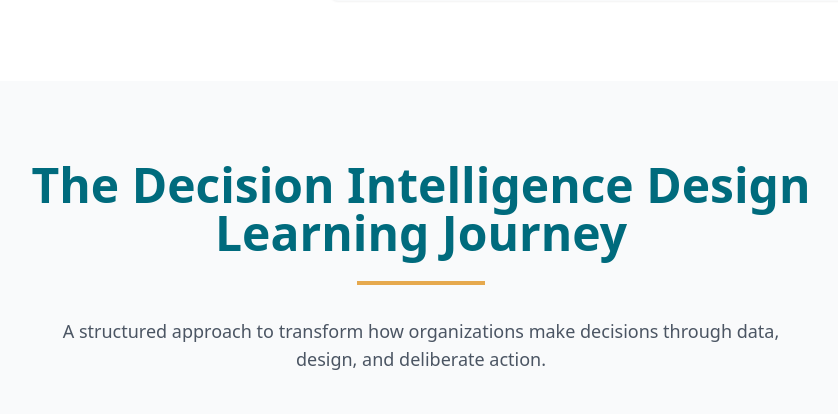
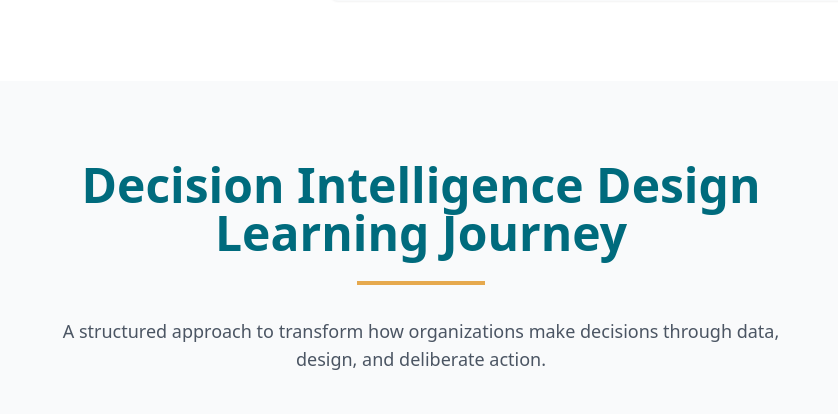
Before and after one commit to meaLuda/idi-website, a Django app: page /fellowship/decision-intelligence-design-academy in a window 1280 px wide. Shown: the part 4825-5239 px from the top of the page, without its empty margins (219-1057 px from the left). Run offline with Django 5.2, Linux system fonts and the light colour scheme; some libraries are stand-ins or nearby versions.

Commit message:
update on academy flow

```diff
--- a/templates/home/fellowship/academy.html
+++ b/templates/home/fellowship/academy.html
@@ -788,7 +788,7 @@
 <section class="py-16 md:py-20 bg-gray-50">
     <div class="container mx-auto px-4">
         <div class="max-w-4xl mx-auto text-center mb-10 md:mb-12">
-            <h2 class="text-3xl md:text-4xl lg:text-5xl text-[#006B7D] font-bold mb-4 md:mb-6">The Decision Intelligence Design Learning Journey</h2>
+            <h2 class="text-3xl md:text-4xl lg:text-5xl text-[#006B7D] font-bold mb-4 md:mb-6">Decision Intelligence Design Learning Journey</h2>
             <div class="h-1 w-24 md:w-32 bg-[#E6A94E] mx-auto mb-6 md:mb-8"></div>
             <p class="text-gray-600 text-lg max-w-3xl mx-auto">A structured approach to transform how organizations make decisions through data, design, and deliberate action.</p>
         </div>
```
